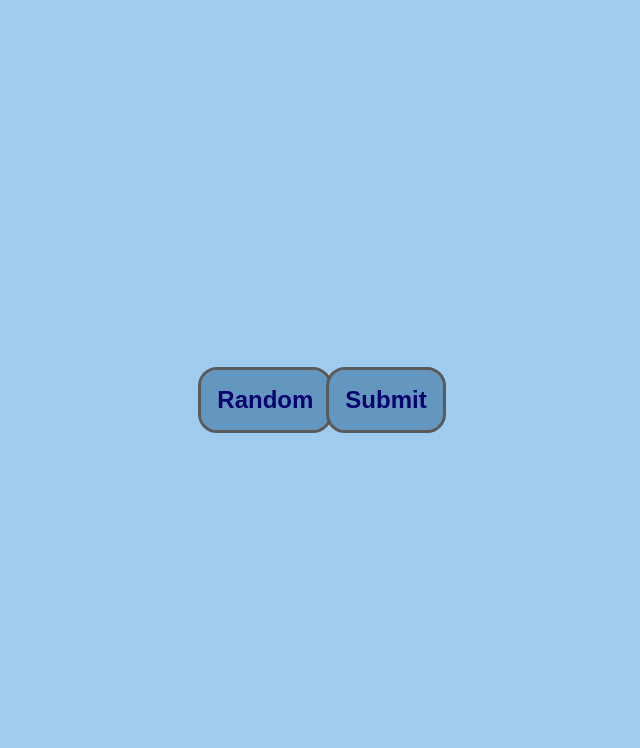
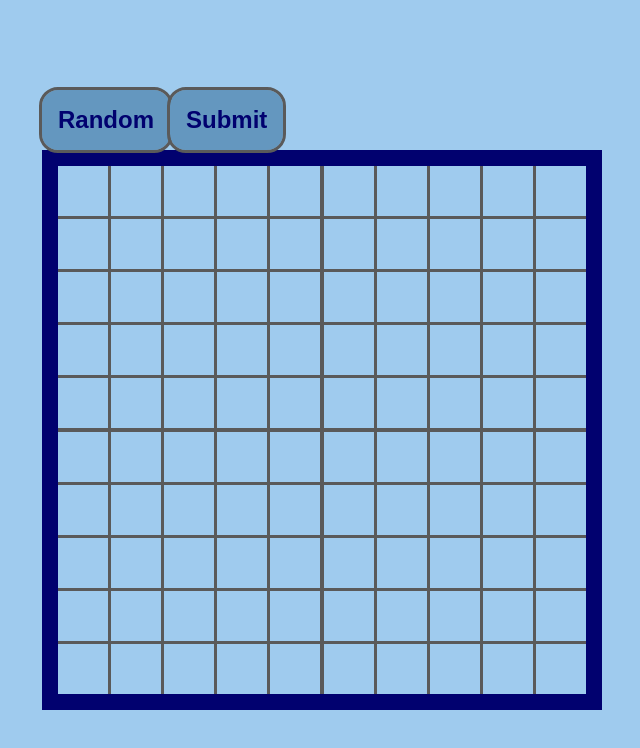
Before and after one commit to Salypse/battleship, a website built with webpack: page src/template.html in a window 1280 px wide. Both pictures are taken after a click on the button "Player VS Player". Shown: the whole page, without its empty margins (318-958 px from the left). Built offline with nearby package versions, Linux system fonts and the light colour scheme.

Commit message:
Create grid in placement phase that shows users chosen ship locations before submit

```diff
--- /dev/null
+++ b/src/js/game/grid/grid-display.js
@@ -0,0 +1,20 @@
+export function updatePlacementGridDisplay(player) {
+   for (let i = 0; i < 10; i++) {
+      for (let j = 0; j < 10; j++) {
+         const node = findNode([i, j]);
+         if (player.gameBoard.grid[i][j].ship) {
+            node.textContent = "X";
+         } else {
+            node.textContent = "";
+         }
+      }
+   }
+}
+
+function findNode(coordinate) {
+   const x = coordinate[0] + 1;
+   const y = coordinate[1] + 1;
+
+   //Find node where row = x and column = y
+   return document.getElementById(`row-${x} column-${y}`);
+}
--- a/src/js/game/placeShip.js
+++ b/src/js/game/placeShip.js
@@ -1,3 +1,5 @@
+import { updatePlacementGridDisplay } from "./grid/grid-display";
+
 export function placeShips(player) {
    return new Promise((resolve) => {
       const body = document.querySelector("body");
@@ -14,6 +16,7 @@ export function placeShips(player) {
       randomPlacementButton.textContent = "Random";
       randomPlacementButton.addEventListener("click", () => {
          player.gameBoard.placeShipsRandomly();
+         updatePlacementGridDisplay(player);
       });
 
       //Submit ship placement choices
@@ -26,8 +29,20 @@ export function placeShips(player) {
          resolve();
       });
 
+      //Initial grid placement display
+      const placementGrid = document.createElement("div");
+      placementGrid.id = "placement-grid";
+      for (let i = 0; i < 10; i++) {
+         for (let j = 0; j < 10; j++) {
+            const node = document.createElement("p");
+            node.id = `row-${i + 1} column-${j + 1}`;
+            node.classList.add("grid-item");
+            placementGrid.append(node);
+         }
+      }
+
       placeShipsHeader.append(randomPlacementButton, submitPlacementButton);
-      placeShipsPage.append(placeShipsHeader);
+      placeShipsPage.append(placeShipsHeader, placementGrid);
       body.append(placeShipsPage);
    });
 }
--- a/src/js/gameboard/gameboard.js
+++ b/src/js/gameboard/gameboard.js
@@ -52,7 +52,6 @@ export class Gameboard {
          tryShipPlacement(ship);
          this.rotateShip = Math.random() <= 0.5;
       }
-      this.prettyPrint();
    }
 
    receieveAttack(coordinate) {
@@ -125,8 +124,8 @@ export class Gameboard {
    prettyPrint() {
       let display = "";
 
-      for (let y = 0; y < 10; y++) {
-         for (let x = 0; x < 10; x++) {
+      for (let x = 0; x < 10; x++) {
+         for (let y = 0; y < 10; y++) {
             const cell = this.grid[x][y];
 
             if (cell.ship && cell.isHit === true) {
--- a/src/styles.css
+++ b/src/styles.css
@@ -4,6 +4,7 @@
 
    --text-blue: #01016f;
    --text-gray: #5a5a5a;
+   --text-red: #d8031c;
 }
 
 * {
@@ -86,3 +87,27 @@ button:active {
    background-color: var(--background-light-blue);
    color: var(--text-blue);
 }
+
+#placement-grid {
+   display: grid;
+   grid-template-columns: repeat(10, 1fr);
+   grid-template-rows: repeat(10, 1fr);
+   gap: 0.2rem;
+
+   width: min(70vw, 70vh);
+   height: min(70vw, 70vh);
+
+   border: solid 1rem var(--text-blue);
+   background-color: var(--text-gray);
+}
+
+.grid-item {
+   display: flex;
+   justify-content: center;
+   align-items: center;
+
+   background-color: var(--background-blue);
+
+   font-size: min(3vw, 5vw);
+   color: var(--text-red);
+}
```
